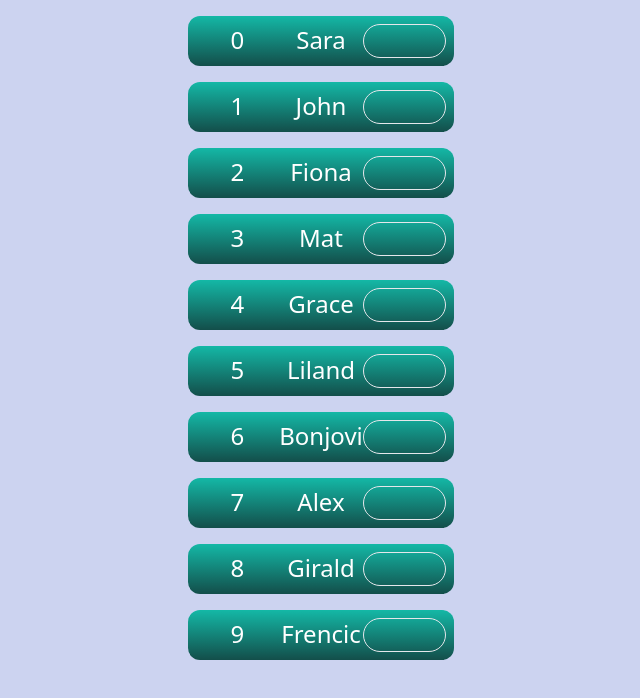
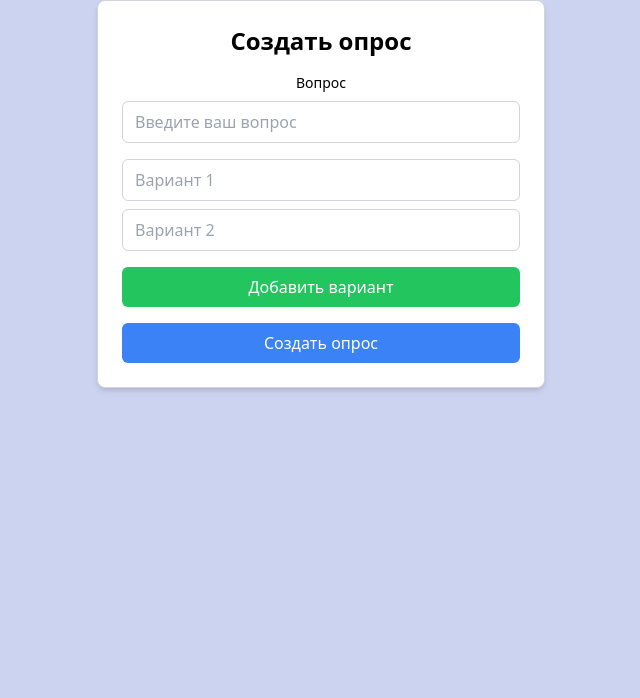
Before and after one commit to PlatenPrime/react-hub, a React (Create React App) app: page / in a window 1280 px wide. Shown: the top 698 px of the page, without its empty margins (319-959 px from the left). Built offline with nearby package versions, Linux system fonts and the light colour scheme.

Commit message:
Update App.js

```diff
--- a/src/App.js
+++ b/src/App.js
@@ -3,16 +3,117 @@ import React, { useState } from 'react';
 import './App.css';
 
 
-import Index from './components/DndKIT/Index';
+// import Index from './components/DndKIT/Index';
 
 
 
 function App() {
 
+
+
+
+	const [question, setQuestion] = useState('');
+	const [options, setOptions] = useState(['', '']);
+	const [error, setError] = useState('');
+
+	const handleQuestionChange = (e) => {
+		setQuestion(e.target.value);
+	};
+
+	const handleOptionChange = (index, value) => {
+		const newOptions = [...options];
+		newOptions[index] = value;
+		setOptions(newOptions);
+	};
+
+	const handleAddOption = () => {
+		if (options.length >= 10) {
+			setError('Максимум 10 вариантов.');
+			return;
+		}
+		setOptions([...options, '']);
+		setError('');
+	};
+
+	const handleRemoveOption = (index) => {
+		const newOptions = options.filter((_, i) => i !== index);
+		setOptions(newOptions);
+	};
+
+	const handleSubmit = (e) => {
+		e.preventDefault();
+		if (!question.trim()) {
+			setError('Вопрос не может быть пустым.');
+			return;
+		}
+		if (options.some(option => !option.trim())) {
+			setError('Все варианты должны быть заполнены.');
+			return;
+		}
+		// Логика отправки данных на сервер или обработка
+		console.log({ question, options });
+	};
+
+
+
+
+
 	return (
 		<div className="App">
 
-			<Index />
+			<div className="max-w-md mx-auto p-6 bg-white border border-gray-300 rounded-lg shadow-md">
+				<h2 className="text-2xl font-bold mb-4 text-center">Создать опрос</h2>
+				<form onSubmit={handleSubmit}>
+					<div className="mb-4">
+						<label className="block text-sm font-medium mb-2">Вопрос</label>
+						<input
+							type="text"
+							value={question}
+							onChange={handleQuestionChange}
+							placeholder="Введите ваш вопрос"
+							className="w-full px-3 py-2 border border-gray-300 rounded-md focus:outline-none focus:ring-2 focus:ring-blue-500"
+							required
+						/>
+					</div>
+					<div className="mb-4">
+						{options.map((option, index) => (
+							<div key={index} className="flex items-center mb-2">
+								<input
+									type="text"
+									value={option}
+									onChange={(e) => handleOptionChange(index, e.target.value)}
+									placeholder={`Вариант ${index + 1}`}
+									className="flex-grow px-3 py-2 border border-gray-300 rounded-md focus:outline-none focus:ring-2 focus:ring-blue-500"
+									required
+								/>
+								{options.length > 2 && (
+									<button
+										type="button"
+										onClick={() => handleRemoveOption(index)}
+										className="ml-2 px-3 py-2 bg-red-500 text-white rounded-md hover:bg-red-600 focus:outline-none focus:ring-2 focus:ring-red-500"
+									>
+										Удалить
+									</button>
+								)}
+							</div>
+						))}
+					</div>
+					{error && <p className="text-red-500 mb-4">{error}</p>}
+					<button
+						type="button"
+						onClick={handleAddOption}
+						className="w-full mb-4 px-4 py-2 bg-green-500 text-white rounded-md hover:bg-green-600 focus:outline-none focus:ring-2 focus:ring-green-500"
+					>
+						Добавить вариант
+					</button>
+					<button
+						type="submit"
+						className="w-full px-4 py-2 bg-blue-500 text-white rounded-md hover:bg-blue-600 focus:outline-none focus:ring-2 focus:ring-blue-500"
+					>
+						Создать опрос
+					</button>
+				</form>
+			</div>
 
 		</div>
 	)
```
